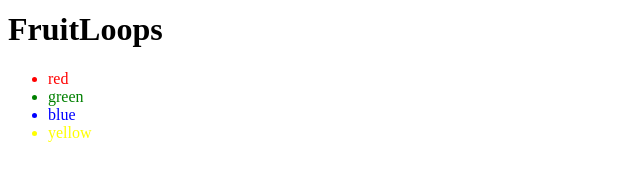
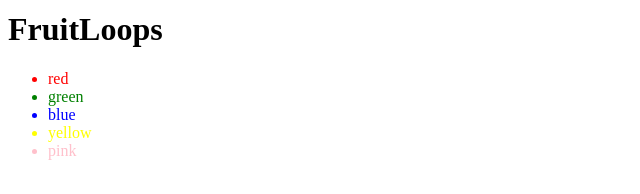
Before and after one commit to storiaca/ts-react, a React app: page / in a window 1280 px wide. Shown: the part 158-352 px from the top of the page, without its empty margins (0-640 px from the left). Built offline with nearby package versions, Linux system fonts and the light colour scheme.

Commit message:
Send fruits via props

```diff
--- a/src/components/FruitLoops.tsx
+++ b/src/components/FruitLoops.tsx
@@ -1,12 +1,14 @@
 import React from "react";
 
-const FruitLoops = () => {
-  let fruits: Array<string> = ["red", "green", "blue", "yellow"];
+type FruitLoopsProps = {
+  fruits: Array<string>;
+};
+const FruitLoops = (props: FruitLoopsProps) => {
   return (
     <div>
       <h1>FruitLoops</h1>
       <ul>
-        {fruits.map((fruit, i) => {
+        {props.fruits.map((fruit, i) => {
           // let color: string = "";
           // if (fruit === "red") {
           //   color = "red";
--- a/src/index.tsx
+++ b/src/index.tsx
@@ -3,12 +3,14 @@
 import Header from "./components/Header";
 import CustomDate from "./components/CustomDate";
 import FruitLoops from "./components/FruitLoops";
+
+let fruits: Array<string> = ["red", "green", "blue", "yellow", "pink"];
 ReactDOM.render(
   <div>
     <h1>This is JSX</h1>
     <Header text="Aca" />
     <CustomDate />
-    <FruitLoops />
+    <FruitLoops fruits={fruits} />
   </div>,
   document.getElementById("root")
 );
```
